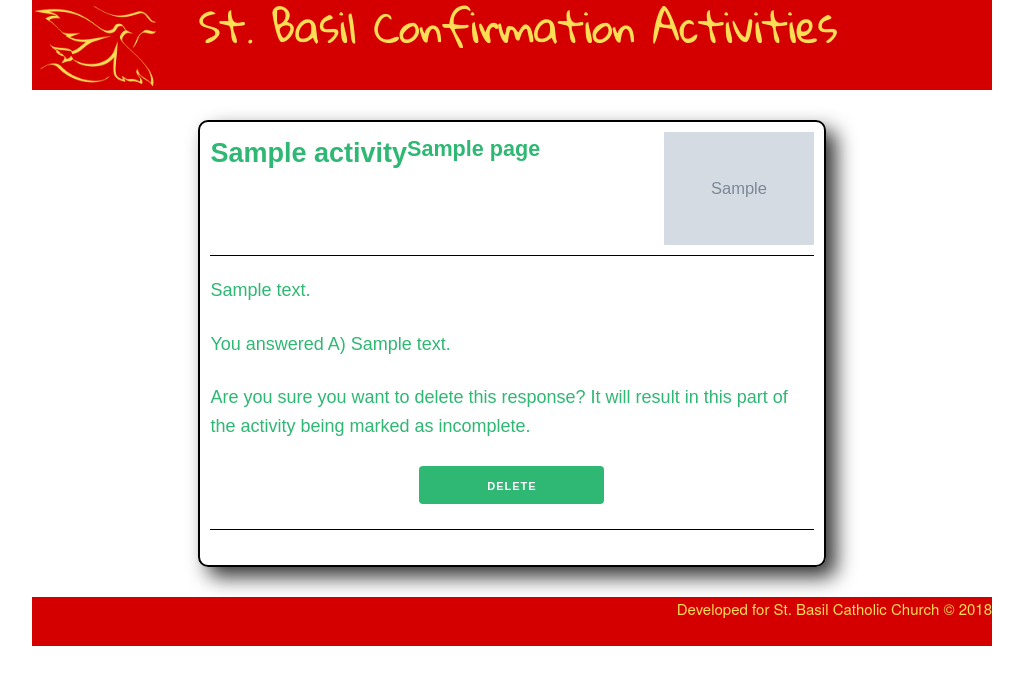
After one commit to JMorris1575/confirmation2018, a Django app: template confirmation/activity/templates/activity/multi-choice-delete.html in a window 1280 px wide. The commit adds this page. Shown: the top 685 px of the page, without its empty margins (128-1151 px from the left). Run offline with Django 3.2, Linux system fonts and the light colour scheme; the template is opened without the code that fills it: values that come from a table or form of the project are taken from there, others are empty; tables that the repository leaves empty hold one stand-in row (values such as "Sample post"); grey boxes marked "Sample" are stand-in pictures; parts of the project's set-up code (start-up, migrations or seed data) failed here and were passed over.

Commit message:
Multi-Choice page responses can be edited and deleted

```diff
--- /dev/null
+++ b/confirmation/activity/templates/activity/multi-choice-delete.html
@@ -0,0 +1,21 @@
+{% extends 'activity/base_activity.html' %}
+
+{% block title %}
+    {{ block.super }}Delete Multiple Choice Response
+{% endblock %}
+
+{% block page-content %}
+    <form class="row separator" action="{% url 'delete' activity.slug page.index %}" method="post">
+        {% csrf_token %}
+        {% with response.user_choice as user_choice %}
+            <p>
+                You answered {{ user_choice }}
+            </p>
+        {% endwith %}
+        <p>
+            Are you sure you want to delete this response? It will result in this part of the activity being marked
+            as incomplete.
+        </p>
+        <input class="offset-by-four four columns button-primary" value="Delete" type="submit"/>
+    </form>
+{% endblock %}
--- a/confirmation/activity/templates/activity/multi-choice-edit.html
+++ b/confirmation/activity/templates/activity/multi-choice-edit.html
@@ -5,7 +5,7 @@
 {% endblock %}
 
 {% block page-content %}
-    <form class="row separator" action="{% url 'page' activity.slug page.index %}" method="post">
+    <form class="row separator" action="{% url 'edit' activity.slug page.index %}" method="post">
         {% csrf_token %}
         {% for choice in choices %}
             <p class="offset-by-one eleven columns">
```
Also changed, not shown: confirmation/activity/views.py (+6 -2 lines).
